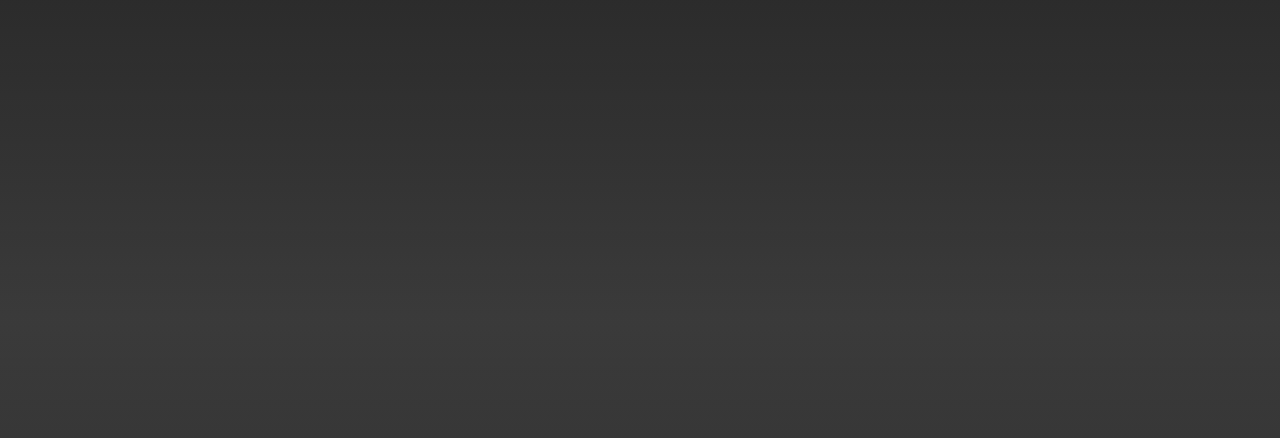
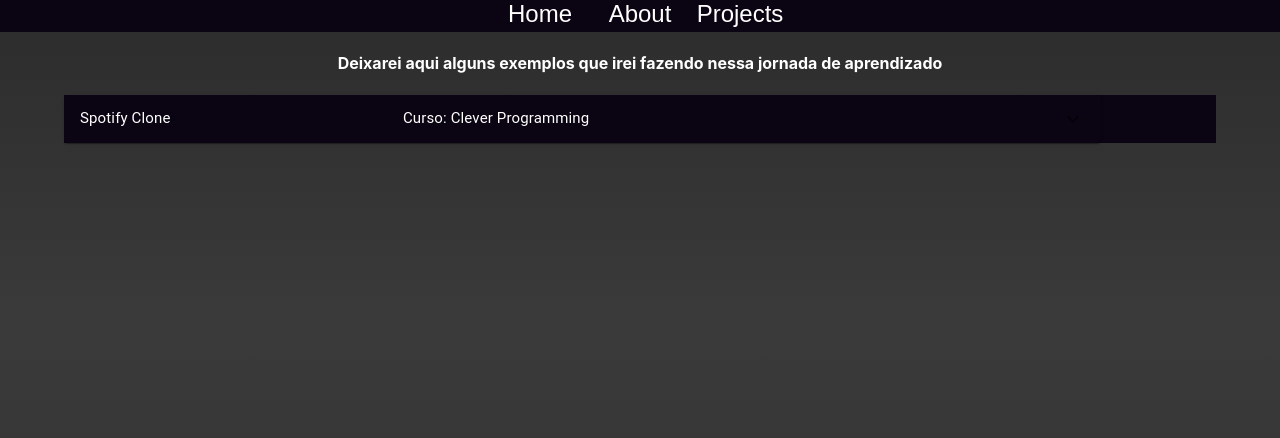
Before and after one commit to guilimadev/portfolio, a React (Create React App) app: page /projects in a window 1280 px wide. Shown: the top 438 px of the page. Built offline with nearby package versions, Linux system fonts and the light colour scheme.

Commit message:
Deploy 04/26 - Projects page done

```diff
--- a/package.json
+++ b/package.json
@@ -4,6 +4,7 @@
   "private": true,
   "dependencies": {
     "@material-ui/core": "^4.11.3",
+    "@material-ui/icons": "^4.11.2",
     "@testing-library/jest-dom": "^5.11.4",
     "@testing-library/react": "^11.1.0",
     "@testing-library/user-event": "^12.1.10",
--- /dev/null
+++ b/src/Accordion.js
@@ -0,0 +1,54 @@
+import React from 'react';
+import { makeStyles } from '@material-ui/core/styles';
+import Accordion from '@material-ui/core/Accordion';
+import AccordionDetails from '@material-ui/core/AccordionDetails';
+import AccordionSummary from '@material-ui/core/AccordionSummary';
+import Typography from '@material-ui/core/Typography';
+import ExpandMoreIcon from '@material-ui/icons/ExpandMore';
+
+const useStyles = makeStyles((theme) => ({
+  root: {
+    width: '90%',
+    backgroundColor: 'rgb(11, 4, 19)',
+    color: 'white',
+  },
+  heading: {
+    fontSize: theme.typography.pxToRem(15),
+    flexBasis: '33.33%',
+    flexShrink: 0,
+
+  },
+  secondaryHeading: {
+    fontSize: theme.typography.pxToRem(15),
+
+  },
+}));
+
+export default function ControlledAccordions() {
+  const classes = useStyles();
+  const [expanded, setExpanded] = React.useState(false);
+
+  const handleChange = (panel) => (event, isExpanded) => {
+    setExpanded(isExpanded ? panel : false);
+  };
+
+  return (
+    <div className={classes.root}>
+      <Accordion className={classes.root} expanded={expanded === 'panel1'} onChange={handleChange('panel1')}>
+        <AccordionSummary
+          expandIcon={<ExpandMoreIcon />}
+          aria-controls="panel1bh-content"
+          id="panel1bh-header"
+        >
+          <Typography className={classes.heading}>Spotify Clone</Typography>
+          <Typography className={classes.secondaryHeading}>Curso: Clever Programming</Typography>
+        </AccordionSummary>
+        <AccordionDetails style={{backgroundColor: 'white', color: 'rgb(11, 4, 19)'}}>
+          <Typography>Exemplo de um pequeno clone de Spotify, onde inclui Context API, Material UI, Flexbox, User Authentication e a API do Spotify.
+            <br /><a href="https://spotify-clone-guilimadev.vercel.app/" target="_blank">Spotify Clone</a>
+          </Typography>
+        </AccordionDetails>
+      </Accordion>
+         </div>
+  );
+}
--- a/src/App.js
+++ b/src/App.js
@@ -3,6 +3,7 @@ import './App.css';
 import Main from './Main';
 import About from './About';
 import {BrowserRouter as Router, Switch, Route} from 'react-router-dom';
+import Projects from './Projects';
 
 
 function App() {
@@ -11,6 +12,7 @@ function App() {
       <div className="App">
           <Route path='/' exact component={Main} />
           <Route path='/about' exact component={About} />
+          <Route path='/projects' component={Projects} />
       </div>
     </Router>
   );
--- a/src/Navbar.js
+++ b/src/Navbar.js
@@ -13,15 +13,9 @@ function Navbar() {
     return (
 
                 <div className="navbar">
-                    <Link className="navitems" style={navStyle} to="/">
-                        Home
-                    </Link>
+                    <Link className="navitems" style={navStyle} to="/">Home</Link>
                     <Link className="navitems" style={navStyle} to="/about">About</Link>
-                    <Link className="navitems" style={navStyle} to="/">
-                        Projects
-                    </Link>
-
-
+                    <Link className="navitems" style={navStyle} to="/projects">Projects</Link>
 
         </div>
     )
--- /dev/null
+++ b/src/Projects.js
@@ -0,0 +1,16 @@
+import React from 'react'
+import Navbar from './Navbar'
+import './styles/Main.css';
+import Accordion from './Accordion';
+
+function Projects() {
+    return (
+        <div className="main">
+            <Navbar />
+            <h4 style={{color: 'white'}}>Deixarei aqui alguns exemplos que irei fazendo nessa jornada de aprendizado</h4>
+            <Accordion />
+        </div>
+    )
+}
+
+export default Projects
--- a/src/styles/Body.css
+++ b/src/styles/Body.css
@@ -49,4 +49,10 @@
   max-width: 500px;
 }
 
+@media only screen and (max-width) {
+  .subtitle {
+    font-size: 0.5em;
+  }
+}
+
 @import url("https://fonts.googleapis.com/css2?family=Josefin+Sans:ital,wght@1,100&display=swap");
--- a/src/styles/Main.css
+++ b/src/styles/Main.css
@@ -1,12 +1,5 @@
 .main {
   display: flex;
-  background: linear-gradient(to bottom, #323232 0%, #3f3f3f 40%, #1c1c1c 150%),
-    linear-gradient(
-      to top,
-      rgba(255, 255, 255, 0.4) 0%,
-      rgba(0, 0, 0, 0.25) 200%
-    );
-  background-blend-mode: multiply;
   flex-direction: column;
   align-items: center;
   width: 100%;
```
Also changed, not shown: src/styles/Projects.css (added), 2 other files (tests, documents, lock files or other folders).
